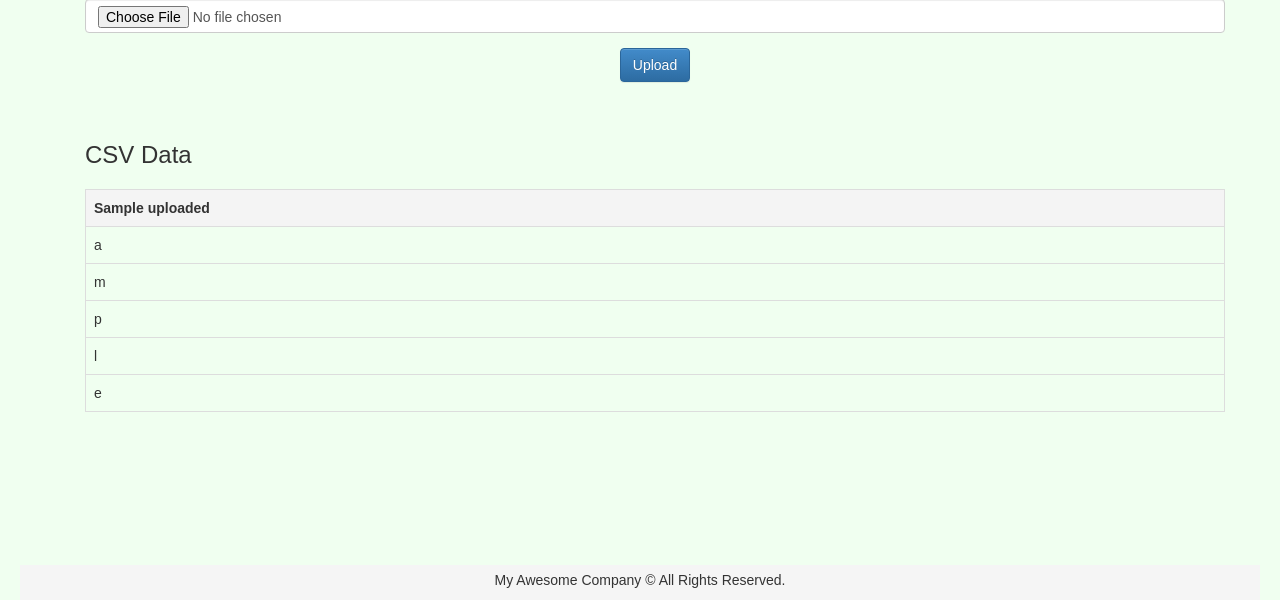
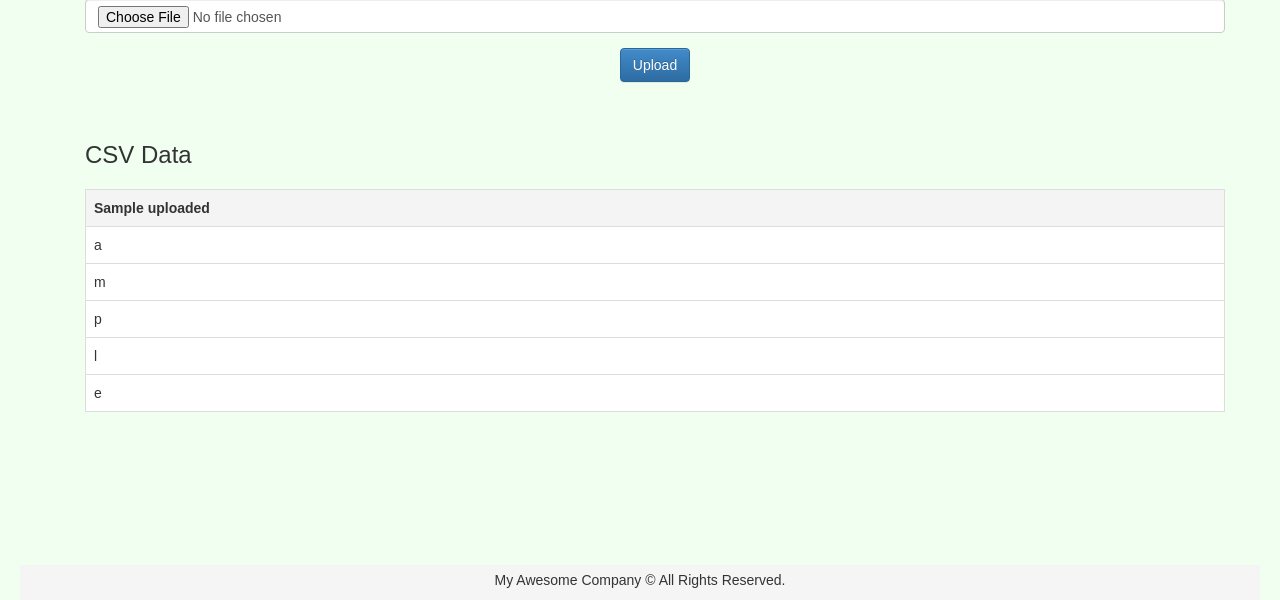
Before and after one commit to DaveY61/flask-mod-template, a Flask app: template app/modules/module_2/templates/pages/upload_csv.html in a window 1280 px wide. Shown: the part 220-820 px from the top of the page. Run offline with Flask 3, Linux system fonts and the light colour scheme; the template is opened without the code that fills it: most values are stand-ins (such as "Sample title", 1, 10 or a date in 2020); some libraries are stand-ins or nearby versions.

Commit message:
updated colors

```diff
--- a/app/modules/module_2/static/css/style.css
+++ b/app/modules/module_2/static/css/style.css
@@ -28,3 +28,12 @@ th {
     cursor: pointer;
     background-color: #f4f4f4;
 }
+
+td {
+    background-color: #ffffff;
+}
+
+th.sorting, th.sorting_asc, th.sorting_desc {
+    cursor: pointer;
+    background-color: #e2e2e2;
+}
```
